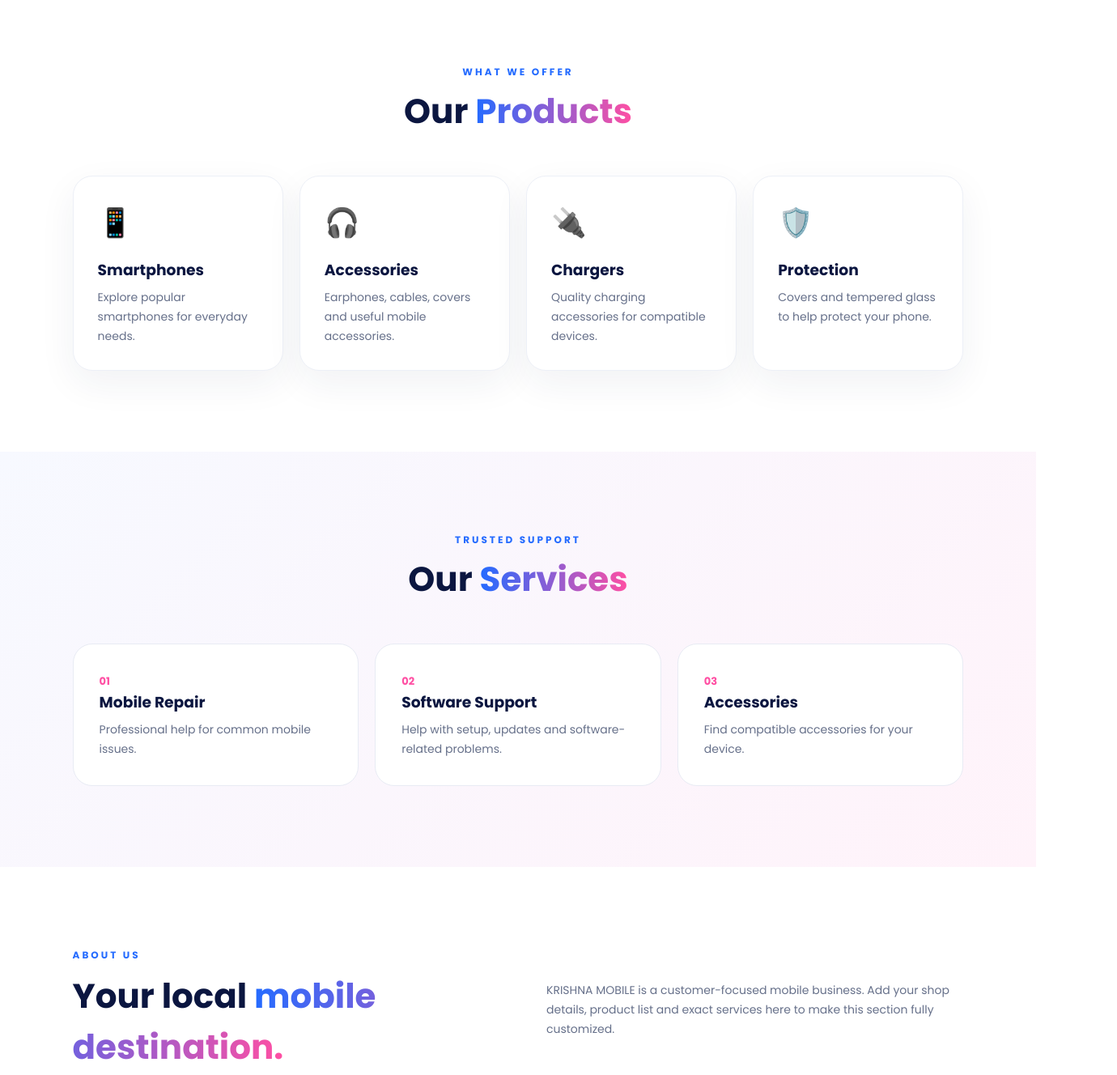
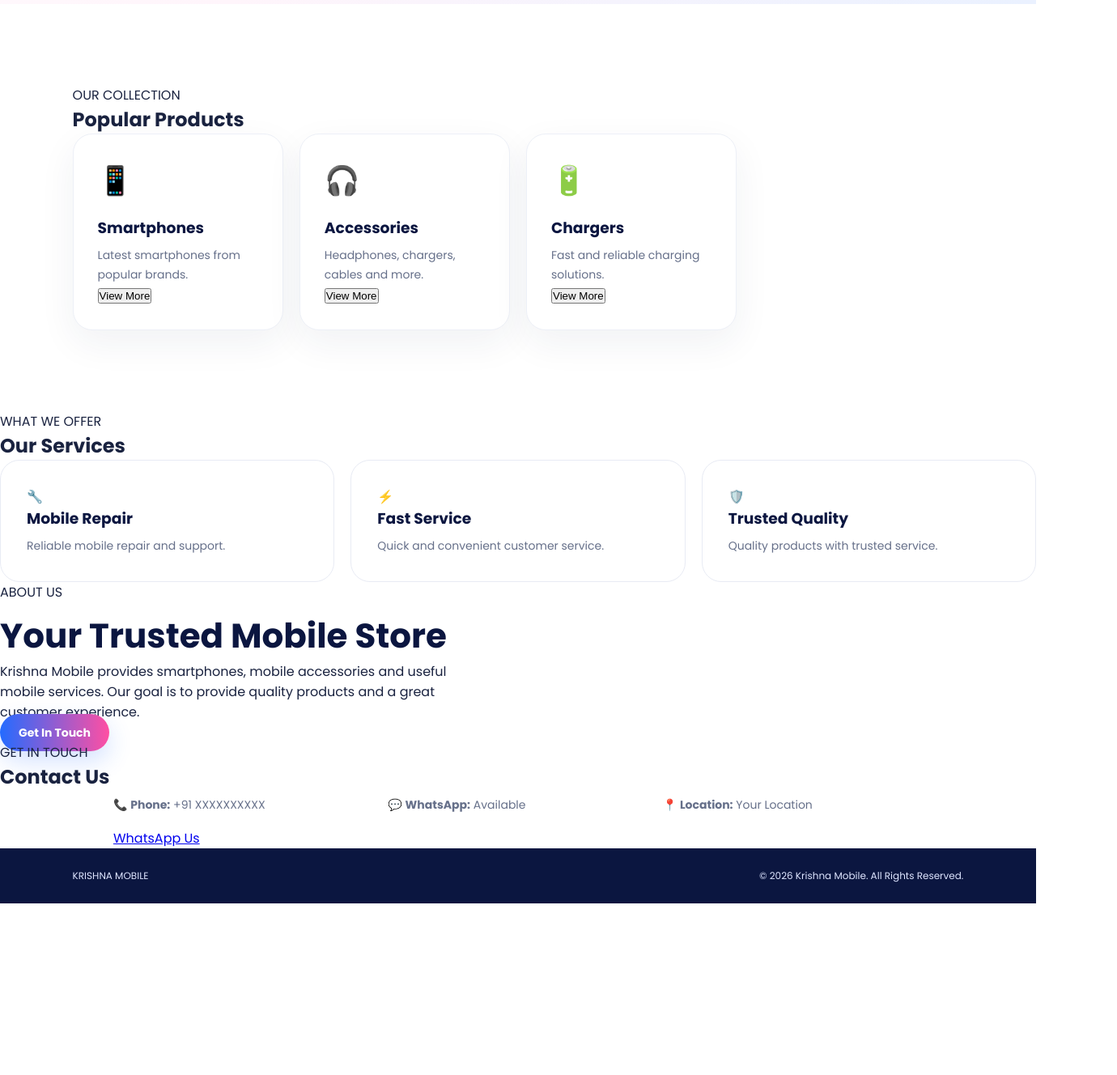
Before and after one commit to krishnendudas01108-lang/Krishna-mobiles, a plain HTML site: page index.html in a window 1280 px wide. Shown: the part 820-2148 px from the top of the page at 81% size, 1380 px wide, since content can reach past the window. After the commit the page ends 1936 px from the top, so only its background shows below. Drawn offline with Linux system fonts and the light colour scheme; a script that the page names is missing.

Commit message:
Update index.html

```diff
--- a/index.html
+++ b/index.html
@@ -3,17 +3,20 @@
 <head>
   <meta charset="UTF-8">
   <meta name="viewport" content="width=device-width, initial-scale=1.0">
-  <meta name="description" content="KRISHNA MOBILE - Mobile phones, accessories and services.">
-  <title>KRISHNA MOBILE</title>
+
+  <title>Krishna Mobile</title>
+
+  <meta name="description" content="Krishna Mobile - Smartphones, accessories and mobile services.">
+
   <link rel="stylesheet" href="style.css">
 </head>
+
 <body>
+
+  <!-- Header -->
   <header class="header">
-    <a class="brand" href="#home">
-      <img src="logo.jpg" alt="KRISHNA MOBILE Logo">
-      <span>KRISHNA <b>MOBILE</b></span>
-    </a>
-    <button class="menu" aria-label="Open menu">☰</button>
+    <div class="logo">KRISHNA <span>MOBILE</span></div>
+
     <nav>
       <a href="#home">Home</a>
       <a href="#products">Products</a>
@@ -21,77 +24,160 @@
       <a href="#about">About</a>
       <a href="#contact">Contact</a>
     </nav>
+
+    <button class="menu-btn" onclick="toggleMenu()">☰</button>
   </header>
 
-  <main>
+  <!-- Mobile Menu -->
+  <div id="mobileMenu" class="mobile-menu">
+    <a href="#home">Home</a>
+    <a href="#products">Products</a>
+    <a href="#services">Services</a>
+    <a href="#about">About</a>
+    <a href="#contact">Contact</a>
+  </div>
+
+  <!-- Hero -->
   <section id="home" class="hero">
-      <div class="glow"></div>
-      <div class="hero-content">
-        <p class="eyebrow">WELCOME TO</p>
-        <h1>KRISHNA <span>MOBILE</span></h1>
-        <p class="subtitle">Smart phones. Smart choices. Trusted service.</p>
-        <div class="actions">
-          <a class="btn primary" href="#products">Explore Products</a>
-          <a class="btn secondary" href="#contact">Contact Us</a>
+
+    <div class="hero-text">
+      <p class="small-title">WELCOME TO</p>
+
+      <h1>KRISHNA<br><span>MOBILE</span></h1>
+
+      <p>
+        Latest smartphones, accessories and trusted mobile services
+        at the best value.
+      </p>
+
+      <div class="buttons">
+        <a href="#products" class="btn primary">Explore Products</a>
+        <a href="#contact" class="btn secondary">Contact Us</a>
       </div>
     </div>
-      <div class="hero-card">
-        <img src="logo.jpg" alt="KRISHNA MOBILE">
+
+    <div class="phone">
+      📱
     </div>
+
   </section>
 
+  <!-- Products -->
   <section id="products" class="section">
-      <div class="section-title">
-        <p>WHAT WE OFFER</p>
-        <h2>Our <span>Products</span></h2>
+
+    <p class="section-small">OUR COLLECTION</p>
+    <h2>Popular Products</h2>
+
+    <div class="cards">
+
+      <div class="card">
+        <div class="icon">📱</div>
+        <h3>Smartphones</h3>
+        <p>Latest smartphones from popular brands.</p>
+        <button>View More</button>
       </div>
-      <div class="cards">
-        <article class="card"><div class="icon">📱</div><h3>Smartphones</h3><p>Explore popular smartphones for everyday needs.</p></article>
-        <article class="card"><div class="icon">🎧</div><h3>Accessories</h3><p>Earphones, cables, covers and useful mobile accessories.</p></article>
-        <article class="card"><div class="icon">🔌</div><h3>Chargers</h3><p>Quality charging accessories for compatible devices.</p></article>
-        <article class="card"><div class="icon">🛡️</div><h3>Protection</h3><p>Covers and tempered glass to help protect your phone.</p></article>
+
+      <div class="card">
+        <div class="icon">🎧</div>
+        <h3>Accessories</h3>
+        <p>Headphones, chargers, cables and more.</p>
+        <button>View More</button>
       </div>
+
+      <div class="card">
+        <div class="icon">🔋</div>
+        <h3>Chargers</h3>
+        <p>Fast and reliable charging solutions.</p>
+        <button>View More</button>
+      </div>
+
+    </div>
+
   </section>
 
-    <section id="services" class="section alt">
-      <div class="section-title">
-        <p>TRUSTED SUPPORT</p>
-        <h2>Our <span>Services</span></h2>
+  <!-- Services -->
+  <section id="services" class="services">
+
+    <p class="section-small">WHAT WE OFFER</p>
+    <h2>Our Services</h2>
+
+    <div class="service-grid">
+
+      <div class="service">
+        <span>🔧</span>
+        <h3>Mobile Repair</h3>
+        <p>Reliable mobile repair and support.</p>
       </div>
-      <div class="service-grid">
-        <div class="service"><strong>01</strong><h3>Mobile Repair</h3><p>Professional help for common mobile issues.</p></div>
-        <div class="service"><strong>02</strong><h3>Software Support</h3><p>Help with setup, updates and software-related problems.</p></div>
-        <div class="service"><strong>03</strong><h3>Accessories</h3><p>Find compatible accessories for your device.</p></div>
+
+      <div class="service">
+        <span>⚡</span>
+        <h3>Fast Service</h3>
+        <p>Quick and convenient customer service.</p>
       </div>
+
+      <div class="service">
+        <span>🛡️</span>
+        <h3>Trusted Quality</h3>
+        <p>Quality products with trusted service.</p>
+      </div>
+
+    </div>
+
   </section>
 
-    <section id="about" class="section about">
+  <!-- About -->
+  <section id="about" class="about">
+
     <div>
-        <p class="eyebrow">ABOUT US</p>
-        <h2>Your local <span>mobile destination.</span></h2>
+      <p class="section-small">ABOUT US</p>
+      <h2>Your Trusted Mobile Store</h2>
+
+      <p>
+        Krishna Mobile provides smartphones, mobile accessories
+        and useful mobile services. Our goal is to provide
+        quality products and a great customer experience.
+      </p>
+
+      <a href="#contact" class="btn primary">Get In Touch</a>
     </div>
-      <p>KRISHNA MOBILE is a customer-focused mobile business. Add your shop details, product list and exact services here to make this section fully customized.</p>
+
   </section>
 
-    <section id="contact" class="section contact">
-      <div class="section-title">
-        <p>GET IN TOUCH</p>
-        <h2>Contact <span>KRISHNA MOBILE</span></h2>
+  <!-- Contact -->
+  <section id="contact" class="contact">
+
+    <p class="section-small">GET IN TOUCH</p>
+    <h2>Contact Us</h2>
+
+    <div class="contact-box">
+
+      <p>📞 <strong>Phone:</strong> +91 XXXXXXXXXX</p>
+
+      <p>💬 <strong>WhatsApp:</strong> Available</p>
+
+      <p>📍 <strong>Location:</strong> Your Location</p>
+
+      <a
+        href="https://wa.me/91XXXXXXXXXX"
+        class="whatsapp"
+        target="_blank">
+        WhatsApp Us
+      </a>
+
     </div>
-      <div class="contact-box">
-        <div><b>📞 Phone</b><p>+91 XXXXX XXXXX</p></div>
-        <div><b>💬 WhatsApp</b><p>+91 XXXXX XXXXX</p></div>
-        <div><b>📍 Address</b><p>Your shop address</p></div>
-      </div>
-      <p class="note">Replace the placeholder phone number, WhatsApp number and address with your real shop details.</p>
+
   </section>
-  </main>
 
+  <!-- Footer -->
   <footer>
-    <div>© 2026 <b>KRISHNA MOBILE</b>. All rights reserved.</div>
-    <div>Made with care.</div>
+
+    <div class="logo">KRISHNA <span>MOBILE</span></div>
+
+    <p>© 2026 Krishna Mobile. All Rights Reserved.</p>
+
   </footer>
 
   <script src="script.js"></script>
+
 </body>
 </html>
```
Lines whose indentation alone changed are shown as unchanged.
